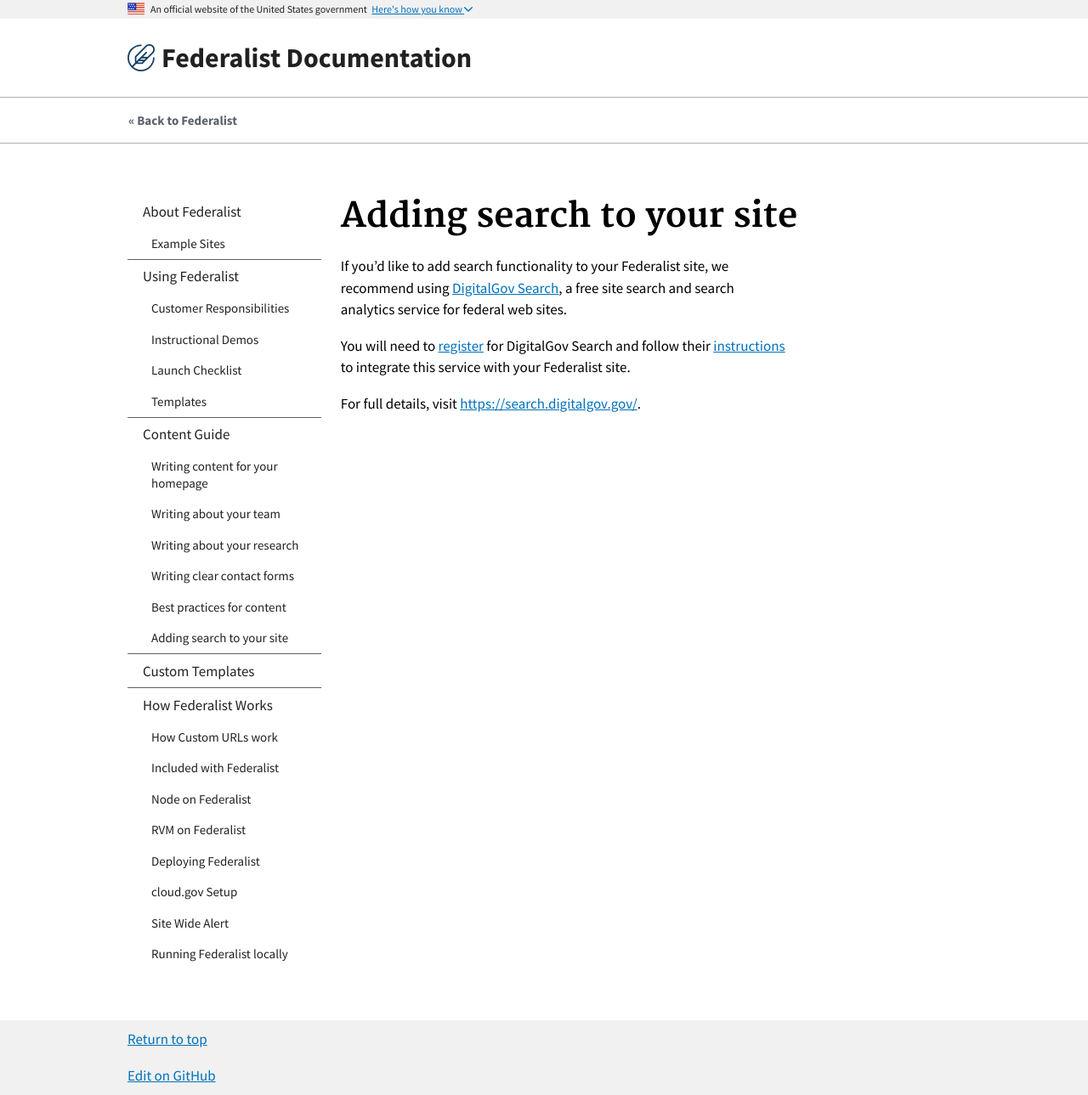
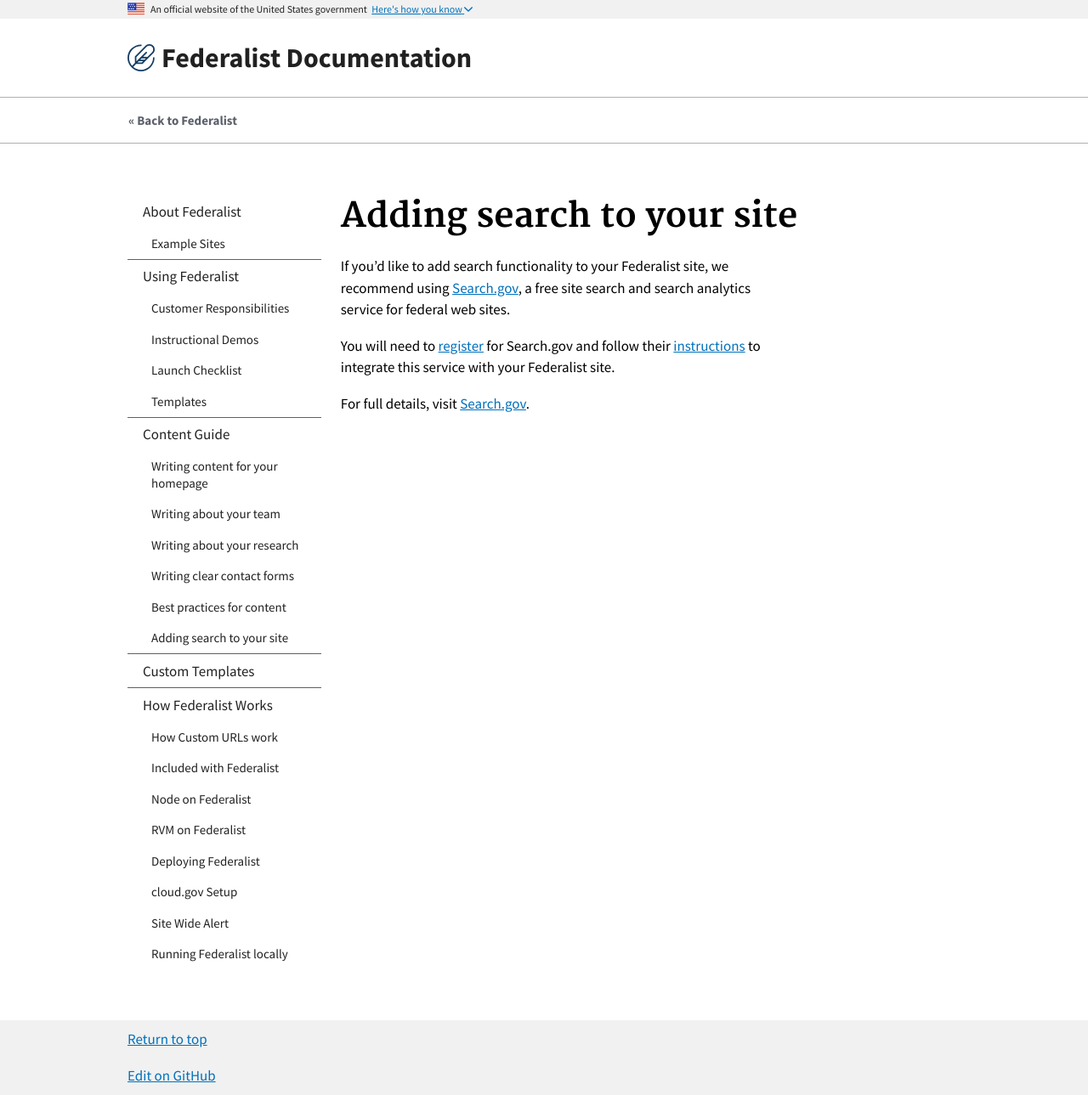
Before and after one commit to Macy-FK/federaliste, a Jekyll site: the page built from pages/content-guide/adding-search.md, in a window 1280 px wide. Shown: the whole page at 85% size. Built offline with Jekyll 4.4.1, drawn with Linux system fonts in a browser that asks for light colours; Markdown is read by kramdown in place of the engine named in the settings.

Commit message:
change digitalgov-search to search.gov

```diff
--- a/pages/content-guide/adding-search.md
+++ b/pages/content-guide/adding-search.md
@@ -3,11 +3,12 @@ title: Adding search to your site
 parent: Content Guide
 ---
 
-If you'd like to add search functionality to your Federalist site,
-we recommend using [DigitalGov Search](https://search.digitalgov.gov/),
+If you'd like to add search functionality to your Federalist site, we recommend using [Search.gov][],
 a free site search and search analytics service for federal web sites.
 
-You will need to [register](https://search.usa.gov/signup) for DigitalGov Search and follow their [instructions](https://search.digitalgov.gov/blog/go-live.html)
+You will need to [register](https://search.usa.gov/signup) for Search.gov and follow their [instructions](https://search.gov/blog/go-live.html)
 to integrate this service with your Federalist site.
 
-For full details, visit [https://search.digitalgov.gov/](https://search.digitalgov.gov/).
+For full details, visit [Search.gov][].
+
+[Search.gov]: https://search.gov/
```
